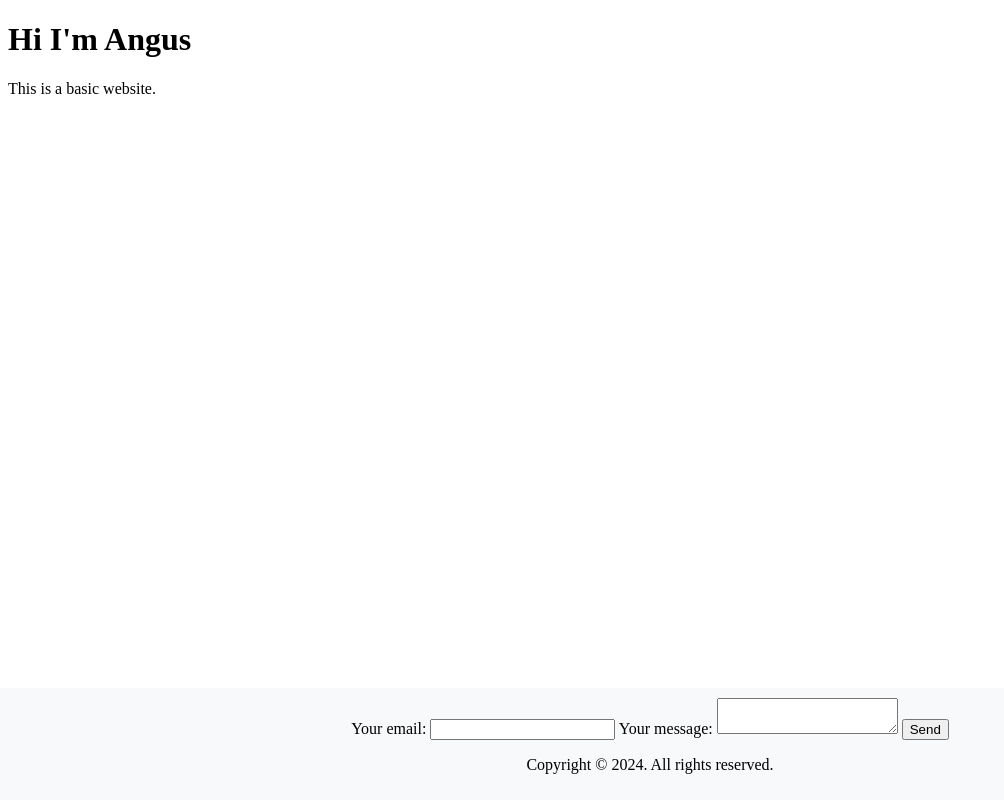
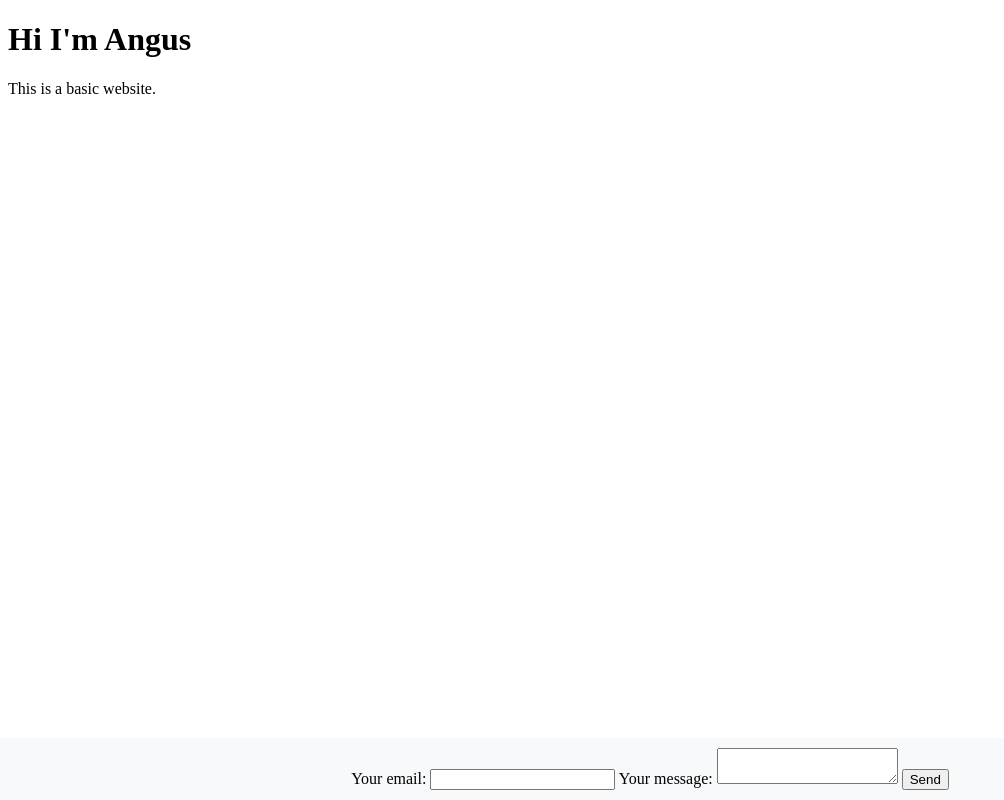
Before and after one commit to AngusmMc/site, a plain HTML site: page index.html in a window 1280 px wide. Shown: the whole page, without its empty margins (0-1004 px from the left). Drawn offline with Linux system fonts and the light colour scheme.

Commit message:
removed useless footer line

```diff
--- a/index.html
+++ b/index.html
@@ -36,7 +36,6 @@ method="POST"
 </label>
 <!-- your other form fields go here -->
 <button type="submit">Send</button>
-        <p>Copyright © 2024. All rights reserved.</p>
     </footer>
 </body>
 </html>
```
